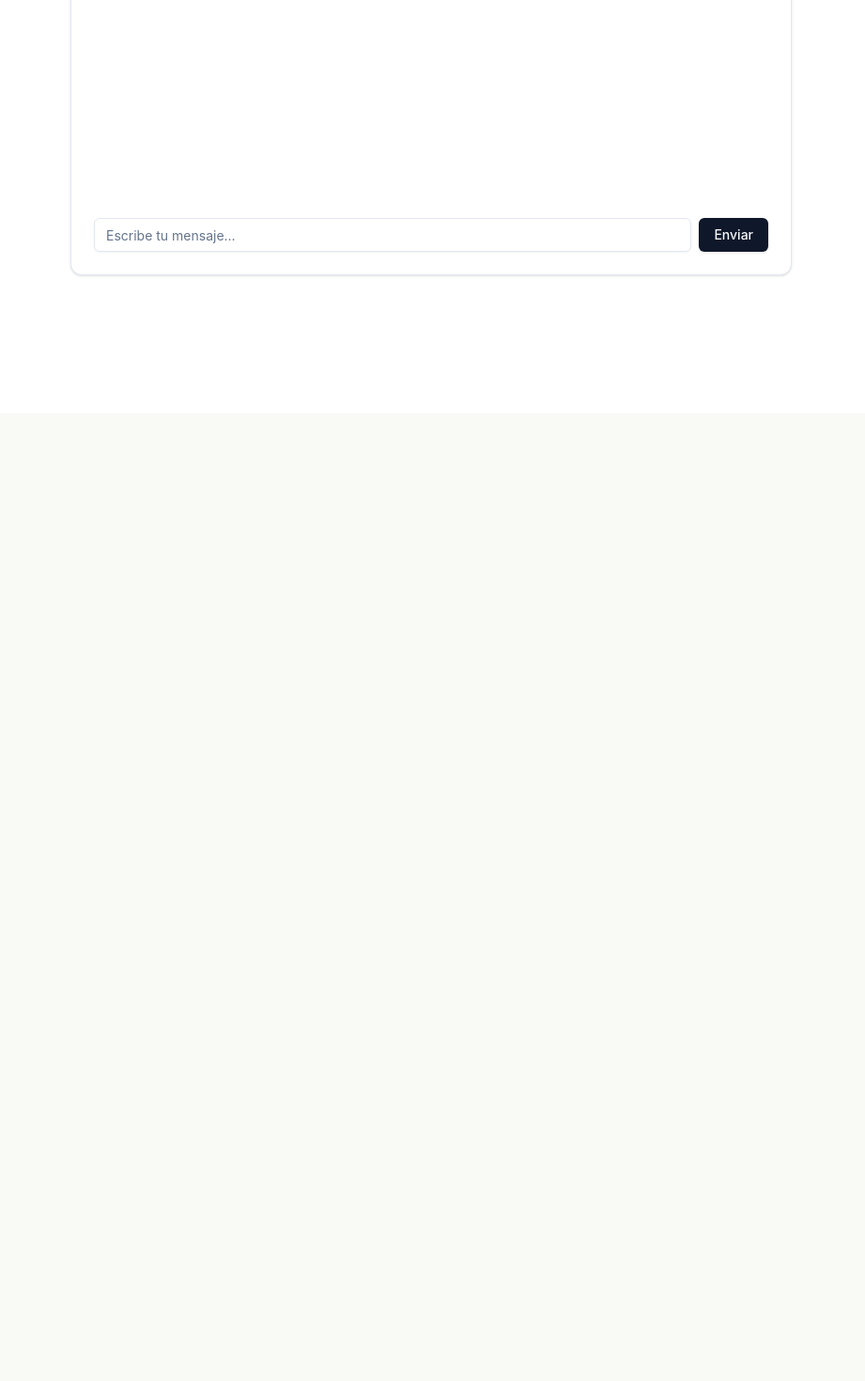
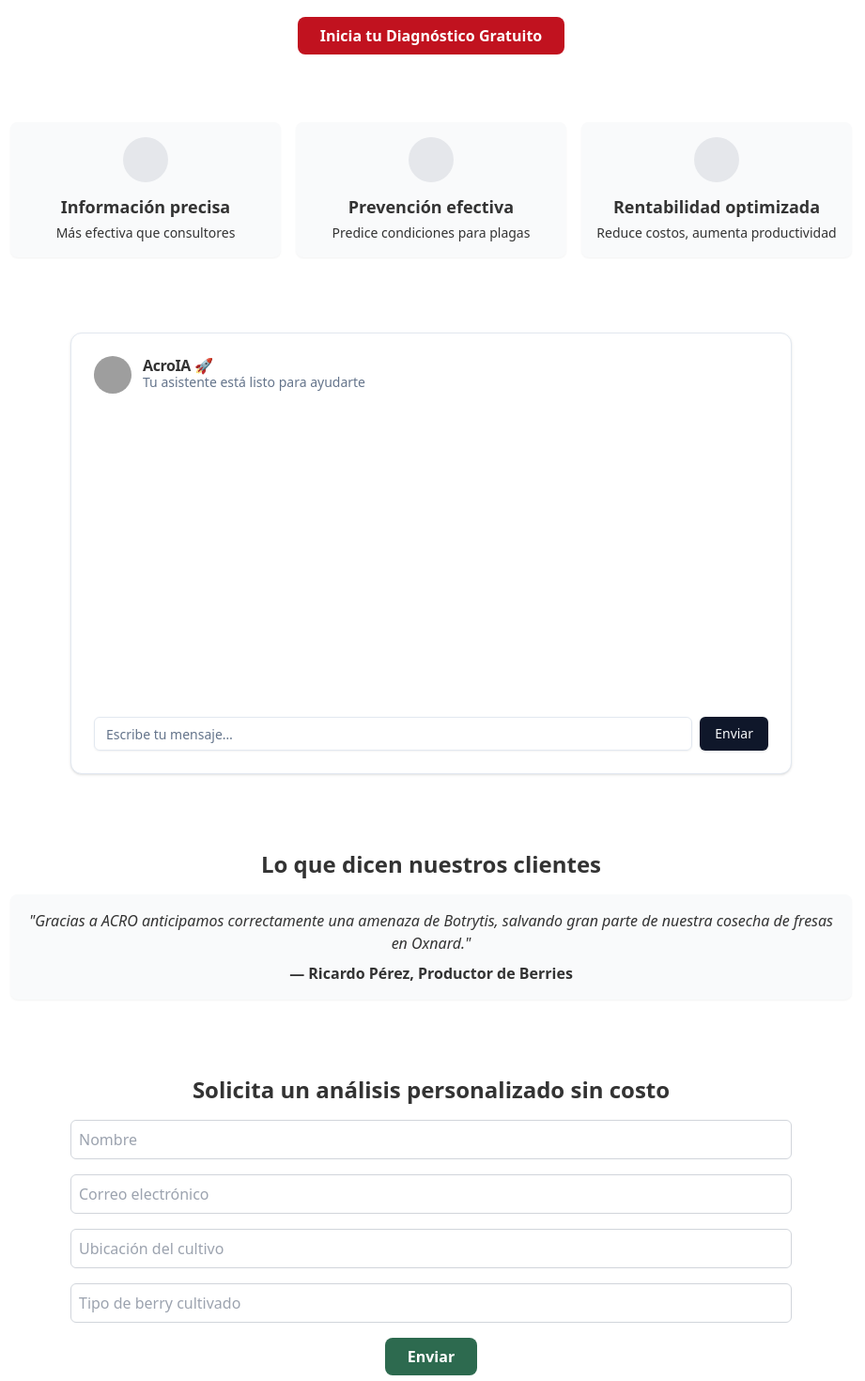
Before and after one commit to LuisSantaoca/acro-front-agentes, a React (Vite) app: page / in a window 1280 px wide. Shown: the part 360-1830 px from the top of the page at 94% size, without its empty margins (181-1102 px from the left). Before the commit the page ends 800 px from the top, so only its background shows below. Built offline with nearby package versions, Linux system fonts and the light colour scheme; grey boxes are pictures that could not be loaded.

Commit message:
🚧 Despliegue inicial de pruebas

```diff
--- a/src/pages/LandingInstitucional/ui/Chatbot.tsx
+++ /dev/null
@@ -1,43 +0,0 @@
-import { useState } from 'react'
-import { sendMessageToAgent } from '@/lib/chatService'
-
-interface ChatbotProps {
-    agentName: string
-    webhook: string
-}
-
-const Chatbot = ({ agentName, webhook }: ChatbotProps) => {
-    const [input, setInput] = useState('')
-    const [respuesta, setRespuesta] = useState('')
-
-    const handleSubmit = async (e: React.FormEvent) => {
-        e.preventDefault()
-        const message = { role: 'user', content: input }
-        const result = await sendMessageToAgent(webhook, message, agentName)
-        setRespuesta(result.content)
-    }
-
-    return (
-        <div className="chatbot-container">
-            <form onSubmit={handleSubmit}>
-                <input
-                    type="text"
-                    value={input}
-                    onChange={(e) => setInput(e.target.value)}
-                    placeholder="Escribe tu mensaje"
-                    className="border border-gray-300 rounded p-2 w-full"
-                />
-                <button type="submit" className="mt-2 bg-blue-500 text-white rounded p-2">
-                    Enviar
-                </button>
-            </form>
-            {respuesta && (
-                <div className="mt-4 p-4 bg-white rounded shadow">
-                    <strong>Respuesta:</strong> {respuesta}
-                </div>
-            )}
-        </div>
-    )
-}
-
-export default Chatbot
--- a/src/pages/LandingInstitucional/ui/LandingInstitucional.tsx
+++ b/src/pages/LandingInstitucional/ui/LandingInstitucional.tsx
@@ -5,16 +5,108 @@ const LandingInstitucional = () => {
     const tenantConfig = getTenantFromHostname();
 
     return (
-        <div className="landing-container">
-            <h1 className="text-3xl font-bold text-center">Bienvenido a Acro 🚀</h1>
+        <div
+            className="landing-container flex flex-col items-center justify-center w-full py-10 px-6"
+            style={{ backgroundColor: 'var(--color-background)', color: 'var(--color-text)' }}
+        >
+            {/* Sección Hero */}
+            <header className="w-full max-w-4xl text-center py-8">
+                <div className="mb-4">
+                    {/* Placeholder para logo */}
+                    <div className="inline-block w-24 h-24 bg-gray-200 rounded-full mb-4"></div>
+                </div>
+                <h1 className="text-4xl font-bold mb-3" style={{ color: 'var(--color-primary)' }}>
+                    Anticípate a las Plagas con Información Precisa en Tiempo Real
+                </h1>
+                <p className="text-lg mb-6" style={{ color: 'var(--color-secondary)' }}>
+                    La inteligencia artificial de ACRO que predice riesgos agrícolas especialmente diseñada para productores de berries.
+                </p>
+                <button
+                    className="px-6 py-2 rounded-lg font-semibold"
+                    style={{ backgroundColor: 'var(--color-accent)', color: '#ffffff' }}
+                >
+                    Inicia tu Diagnóstico Gratuito
+                </button>
+            </header>
+
+            {/* Sección Beneficios clave */}
+            <section className="w-full max-w-4xl my-10">
+                <div className="grid grid-cols-1 md:grid-cols-3 gap-4 text-center">
+                    {[
+                        { title: 'Información precisa', desc: 'Más efectiva que consultores' },
+                        { title: 'Prevención efectiva', desc: 'Predice condiciones para plagas' },
+                        { title: 'Rentabilidad optimizada', desc: 'Reduce costos, aumenta productividad' }
+                    ].map((benefit, index) => (
+                        <div key={index} className="p-4 bg-gray-50 rounded-lg shadow-sm">
+                            <div className="w-12 h-12 bg-gray-200 rounded-full mx-auto mb-3"></div>
+                            <h3 className="font-semibold text-lg mb-1">{benefit.title}</h3>
+                            <p className="text-sm">{benefit.desc}</p>
+                        </div>
+                    ))}
+                </div>
+            </section>
+
+            {/* Componente del chatbot interactivo */}
+            <section className="w-full max-w-3xl my-10">
                 {tenantConfig && (
                     <AgentChat
                         agentName={tenantConfig.agentName}
                         webhook={tenantConfig.agentWebhook}
                         logo="/ruta/logo-institucional.png"
-                    fallback="IA"
+                        fallback="ACRO"
                     />
                 )}
+            </section>
+
+            {/* Sección testimonios breves */}
+            <section className="w-full max-w-4xl my-10">
+                <div className="text-center">
+                    <h2 className="text-2xl font-bold mb-4">Lo que dicen nuestros clientes</h2>
+                    <div className="flex flex-col md:flex-row gap-4 justify-center">
+                        <div className="bg-gray-50 p-4 rounded-lg shadow-sm">
+                            <p className="italic">
+                                "Gracias a ACRO anticipamos correctamente una amenaza de Botrytis, salvando gran parte de nuestra cosecha de fresas en Oxnard."
+                            </p>
+                            <p className="mt-2 font-bold">— Ricardo Pérez, Productor de Berries</p>
+                        </div>
+                    </div>
+                </div>
+            </section>
+
+            {/* Formulario simple para leads */}
+            <section className="w-full max-w-3xl my-10 text-center">
+                <h2 className="text-2xl font-bold mb-4">Solicita un análisis personalizado sin costo</h2>
+                <form className="flex flex-col gap-4 items-center">
+                    <input
+                        className="border border-gray-300 p-2 rounded-md w-full"
+                        placeholder="Nombre"
+                    />
+                    <input
+                        className="border border-gray-300 p-2 rounded-md w-full"
+                        placeholder="Correo electrónico"
+                    />
+                    <input
+                        className="border border-gray-300 p-2 rounded-md w-full"
+                        placeholder="Ubicación del cultivo"
+                    />
+                    <input
+                        className="border border-gray-300 p-2 rounded-md w-full"
+                        placeholder="Tipo de berry cultivado"
+                    />
+                    <button
+                        type="submit"
+                        className="px-6 py-2 rounded-lg font-semibold"
+                        style={{ backgroundColor: 'var(--color-primary)', color: '#ffffff' }}
+                    >
+                        Enviar
+                    </button>
+                </form>
+            </section>
+
+            {/* Footer simple */}
+            <footer className="w-full text-center mt-10 py-6 border-t border-gray-200">
+                <p className="text-sm">&copy; {new Date().getFullYear()} ACRO. Todos los derechos reservados.</p>
+            </footer>
         </div>
     );
 };
--- a/src/styles/globals.css
+++ b/src/styles/globals.css
@@ -1,7 +1,8 @@
-@import './themes/kokitos.css';
-/* Cambia a './themes/motas.css' cuando escales */
+/* Utilidades personalizadas de layout, espaciado, etc. */
 @import './utilities.css';
-/* Utilidades personalizadas de layout, espaciado, etc. */
+
+/* Tema predeterminado: Landing Institucional (puede ser cambiado dinámicamente según tenant) */
+@import './themes/landing.css';
 
 /* ====== GLOBAL RESET Y CONFIG ====== */
 *,
@@ -25,17 +26,17 @@ body {
 
 /* ====== SELECCIÓN DE TEXTO ====== */
 ::selection {
-    background: var(--selection-bg);
-    color: var(--selection-text);
+    background: var(--selection-bg, rgba(45, 106, 79, 0.2));
+    color: var(--selection-text, var(--color-text));
 }
 
-/* ====== SCROLLBARS (personalizado pero sobrio) ====== */
+/* ====== SCROLLBARS (personalizado y discreto) ====== */
 ::-webkit-scrollbar {
     width: 8px;
 }
 
 ::-webkit-scrollbar-thumb {
-    background-color: var(--color-border);
+    background-color: var(--color-secondary, #1B4965);
     border-radius: 4px;
 }
 
@@ -44,11 +45,11 @@ body {
 }
 
 /* ====== LANDING INSTITUCIONAL Y CHATBOT ====== */
-/* Nuevos estilos específicos claramente identificados para no generar conflictos */
 .landing-container {
     @apply flex flex-col items-center justify-center min-h-screen py-8 px-4;
 }
 
 .chatbot-container {
-    @apply w-full max-w-lg mt-6 p-4 bg-gray-100 rounded-lg shadow-md;
+    @apply w-full max-w-lg mt-6 p-4 rounded-lg shadow-md;
+    background-color: var(--chatbot-ai-message-bg, #E3F2FD);
 }
--- /dev/null
+++ b/src/styles/themes/landing.css
@@ -0,0 +1,33 @@
+/* Tema visual específico para Landing Institucional (Agricultura-Tech) */
+
+:root {
+    /* Colores primarios (campo agrícola, cielo California) */
+    --color-primary: #2D6A4F;
+    /* Verde terroso (natural) */
+    --color-secondary: #1B4965;
+    /* Azul profundo (tecnología/cielo) */
+
+    /* Colores de acento (berries frescas: fresas, frambuesas) */
+    --color-accent: #C1121F;
+    /* Rojo vibrante */
+
+    /* Colores neutros (fondo y texto) */
+    --color-background: #FFFFFF;
+    /* Blanco claro */
+    --color-text: #333333;
+    /* Gris oscuro para textos */
+
+    /* Colores adicionales para estados de UI específicos */
+    --color-success: #38A169;
+    /* Éxito (verde claro) */
+    --color-warning: #DD6B20;
+    /* Advertencia (naranja cálido) */
+    --color-danger: #E53E3E;
+    /* Peligro/Error (rojo) */
+
+    /* Colores para interfaz del chatbot */
+    --chatbot-user-message-bg: #E8F5E9;
+    /* Fondo mensajes del usuario */
+    --chatbot-ai-message-bg: #E3F2FD;
+    /* Fondo mensajes chatbot (IA) */
+}
```
Also changed, not shown: src/styles/themes/motas.css (added). Lines whose indentation alone changed are shown as unchanged.
